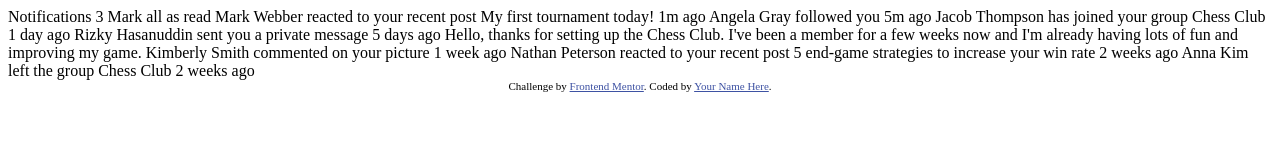
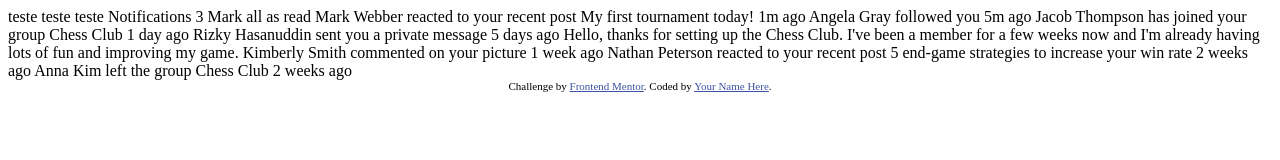
Before and after one commit to JnFerri/Notifications-page, a plain HTML site: page index.html in a window 1280 px wide. Drawn offline with Linux system fonts and the light colour scheme.

Commit message:
alteracao teste

```diff
--- a/index.html
+++ b/index.html
@@ -16,6 +16,7 @@
 </head>
 <body>
   <main>
+    teste teste teste
 
     Notifications 3
 
```
